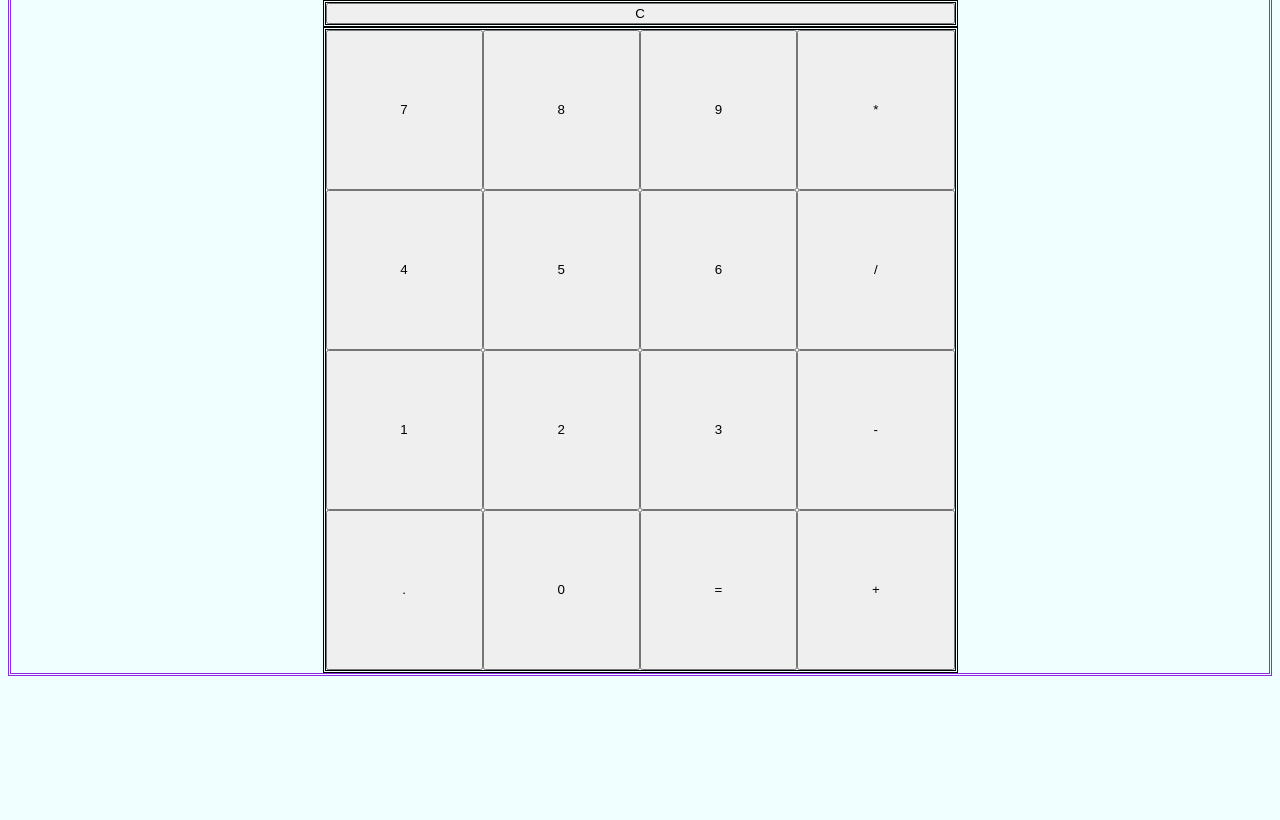
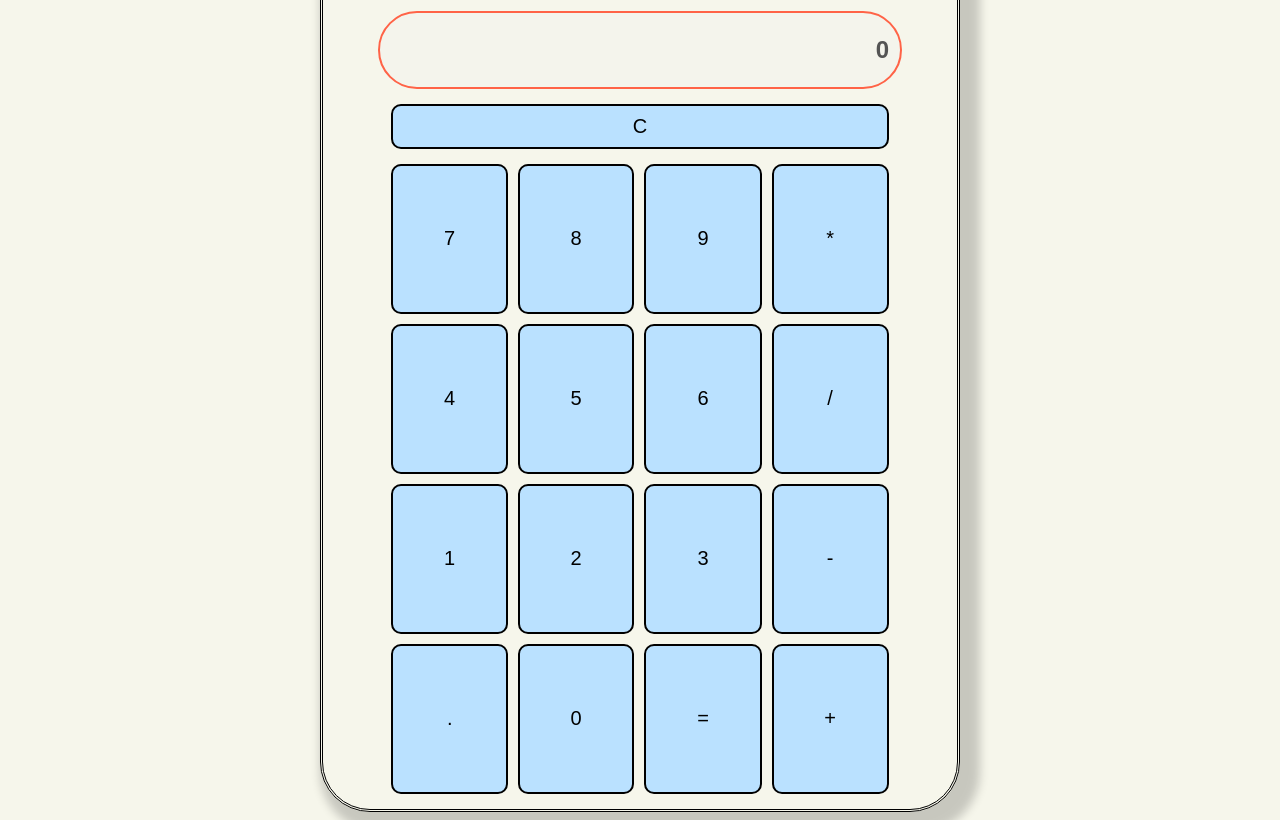
Before and after one commit to citronmeringue/calculator, a plain HTML site: page index.html in a window 1280 px wide. Shown: the part 90-910 px from the top of the page. Before the commit the page ends 800 px from the top, so only its background shows below. Drawn offline with Linux system fonts and the light colour scheme.

Commit message:
css style

```diff
--- a/index.html
+++ b/index.html
@@ -6,6 +6,7 @@
     </head>
 
     <body id="body-calc">
+        <h1>CALCULATOR</h1>
         <div id="ctn-display">
             <input name="display" type="text" id="display"  disabled />
         </div>
--- a/styles/style.css
+++ b/styles/style.css
@@ -2,54 +2,78 @@
     display: flex;
     flex-direction: column;
     align-items: center;
-    background-color: azure;
-    border-style: double;
-    border-color: blueviolet;
+    background-color: #F6F6EB;
+    box-shadow: 10px 10px 10px 10px rgba(0,0,0,0.19);
+   /* border-style: double;
+    border-color: blueviolet;*/
     height: 100%;
     border-style: double;
+    border-radius: 50px;
+    margin-right:25%;
+    margin-left:25%;
+
+    padding-left:-25%;
+    padding-left:-25%;
 
 }
-#display{
+
+#ctn-display{
     display: flex;
 
     width: 100%;
+    justify-content: center;
+    padding-top: 10px;
+    padding-bottom: 10px;
+}
 
+#display{
+    border-radius: 40px;
+    text-align: right;
+    border-style: double;
+    border-color: tomato;
+    height: 3em;
+    width: 80%;
+}
 
+input[type="text"]{
+    font-weight: bolder;
+    font-size: 24px;
+    padding-right: 11px;
 }
-#ctn-display{
+
+#ctn-clear{
+    display: flex;
+    justify-content: center;
+    width: 80%;
+}
+#clear{
+    border-radius: 10px;
+    margin: 5px 5px 5px 5px;
+    width: 100%;
+    height : 45px;
+}
+#btn-box{
+    display : grid;
+    grid-template-columns: repeat(4,auto);
+    height: 40em;
+    width: 80%;
+    padding-top: 5px;
+    padding-bottom: 10px;
+}
+
+button{
+    background-color: #BAE1FF;
     border-style: double;
-    width: 50%;
-    justify-content: right;
-
+    border-color: black;
+    font-size: 20px;
+    margin: 5px 5px 5px 5px;
+    border-radius: 10px;
 
 }
 
-
-
-#ctn-clear{
-    border-style: double;
-    width: 50%;
+button:hover{
+    background-color: #FFB3BA;
 }
-#clear{
-    width: 100%;
-}
-#btn-box{
-    display : grid;
-
-    grid-template-columns: repeat(4,auto);
-    height: 40em;
-    border-style: double;
-    width: 50%;
-}
-
-#display{
-    text-align: right;
-
-    border-style: double;
-    height: 5em;
-    width: 50%;
-}
-
 /*
 button{
     background-color: aqua;
```
